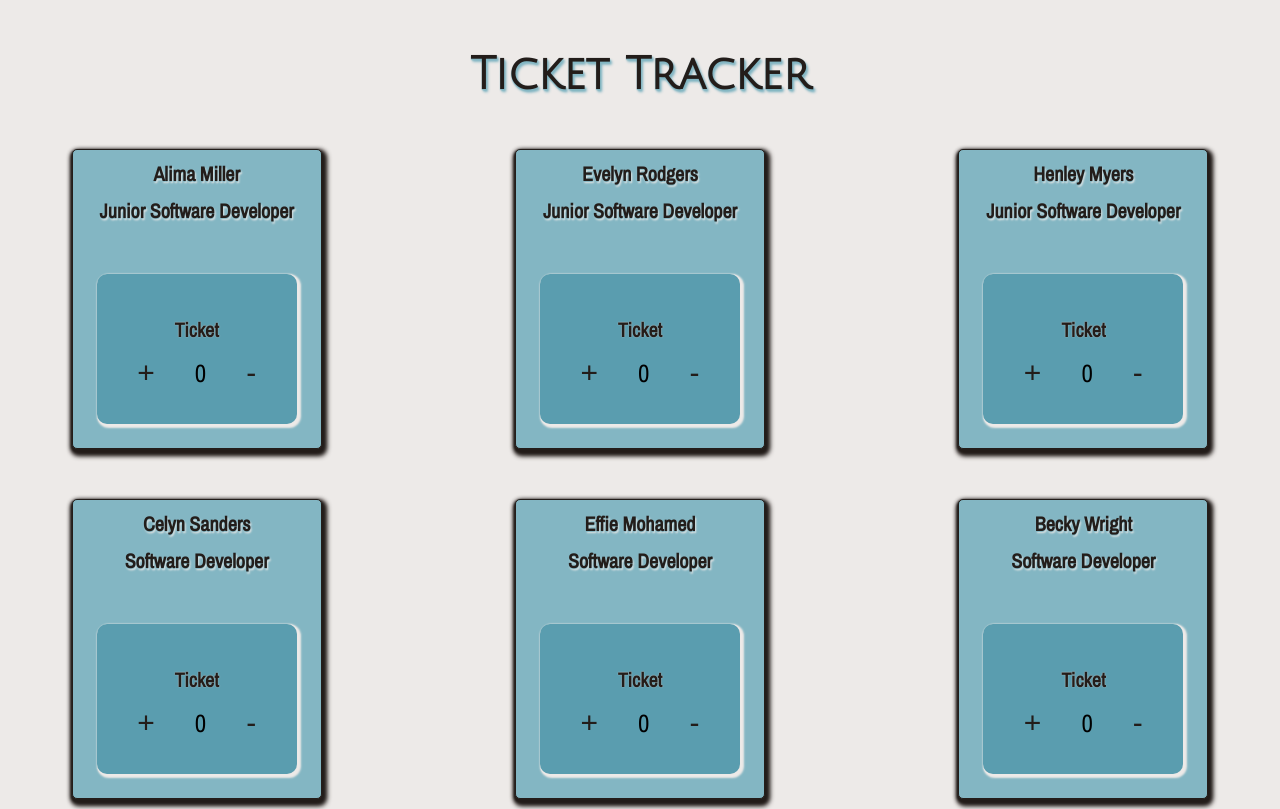
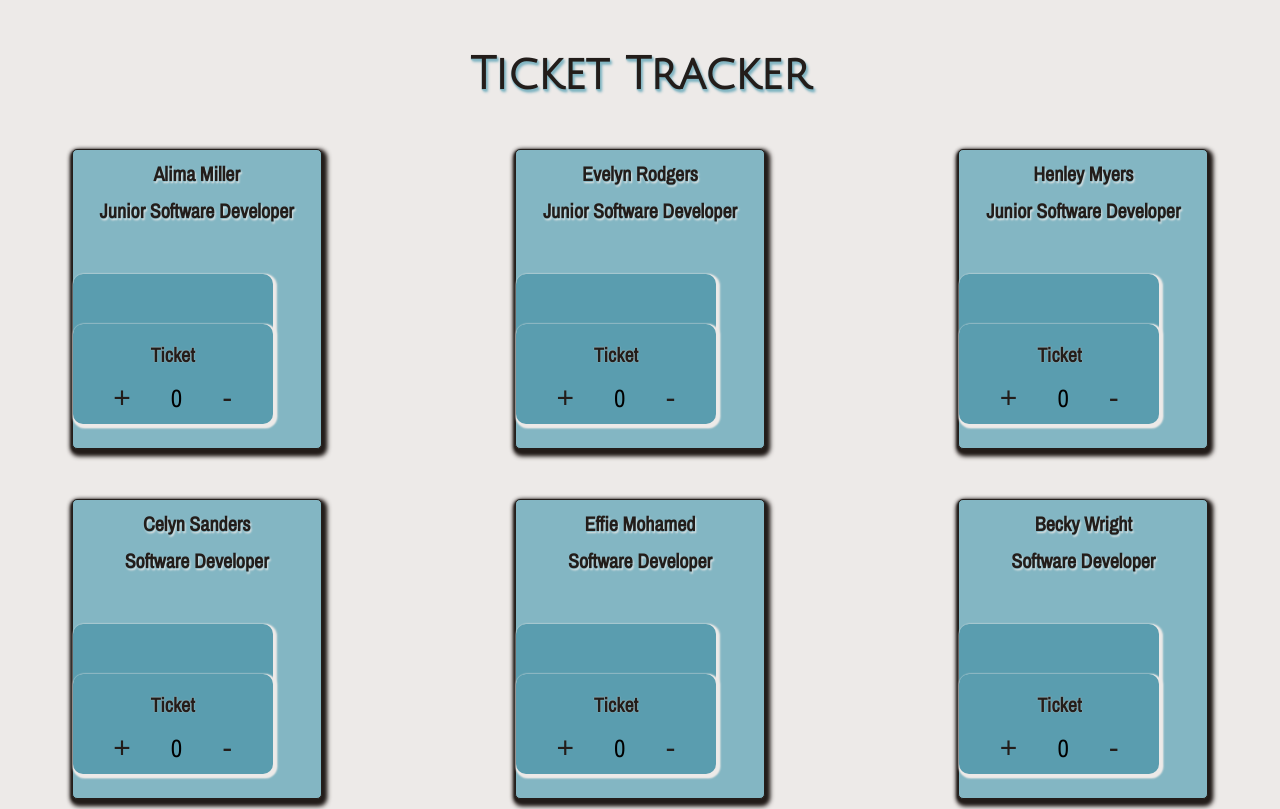
Before and after one commit to Khadijat98/ticket-tracker, a React (Create React App) app: page / in a window 1280 px wide. Shown: the top 809 px of the page. Built offline with nearby package versions, Linux system fonts and the light colour scheme.

Commit message:
changed class names

```diff
--- a/src/components/Counter/Counter.jsx
+++ b/src/components/Counter/Counter.jsx
@@ -16,7 +16,7 @@ const Counter = () => {
 
     return <div className="counter">
       <p className="counter__header">Ticket</p>
-      <div className="counter__button-container">
+      <div className="counter__buttons">
         <button onClick={handleIncrement} className="counter__button">+</button>
         <p className="counter__button--text">{counter}</p>
         <button onClick={handleDecrement} className="counter__button">-</button>
--- a/src/components/Counter/Counter.scss
+++ b/src/components/Counter/Counter.scss
@@ -21,7 +21,7 @@
     text-shadow: 0px 0px 1px $primary-colour;
   }
 
-  &__button-container {
+  &__buttons {
     display: flex;
     justify-content: center;
     align-items: center;
--- a/src/components/Employee/Employee.jsx
+++ b/src/components/Employee/Employee.jsx
@@ -9,7 +9,7 @@ const Employee = (props) => {
     return <div className="employee-card" key={employee.id}>
       <p className="employee-card__content">{employee.name}</p>
       <p className="employee-card__content">{employee.role}</p>
-      <div className="counter-container">
+      <div className="counter">
         < Counter />
       </div>
     </div>
--- a/src/components/Employee/Employee.scss
+++ b/src/components/Employee/Employee.scss
@@ -13,7 +13,6 @@
   @media only screen and (min-width: 1200px) {
     grid-template-columns: repeat(3, 1fr);
   }
-
 }
 
 .employee-card {
@@ -36,10 +35,9 @@
     padding-top: 10px;
     font-size: 20px;
   }
-
 }
 
-.counter-container {
+.counter {
   display: flex;
   justify-content: center;
 }
```
